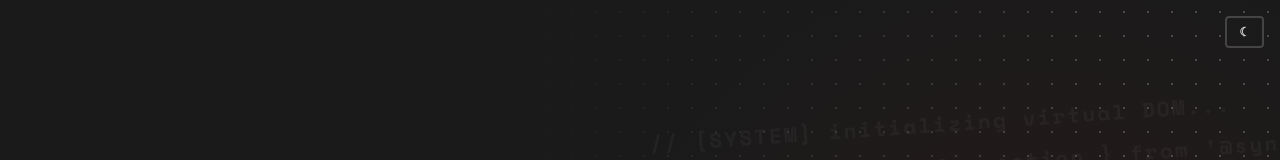
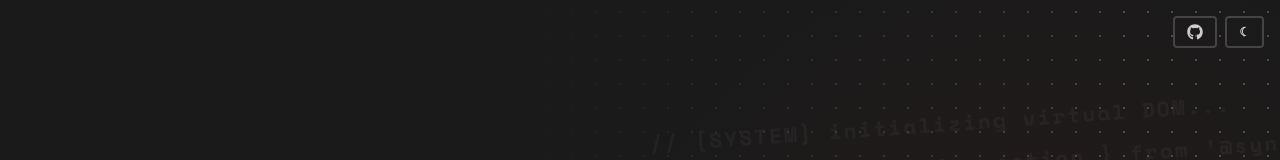
Before and after one commit to void-57/SynCode, a React (Vite) app in the folder frontend/: page / in a window 1280 px wide. Shown: the top 160 px of the page. Built offline with nearby package versions, Linux system fonts and the light colour scheme.

Commit message:
feat: add GitHub profile link JoinRoom component

```diff
--- a/frontend/package.json
+++ b/frontend/package.json
@@ -14,6 +14,7 @@
     "@tailwindcss/vite": "^4.2.1",
     "react": "^19.2.0",
     "react-dom": "^19.2.0",
+    "react-icons": "^5.6.0",
     "socket.io-client": "^4.8.3",
     "tailwindcss": "^4.2.1"
   },
--- a/frontend/src/components/JoinRoom.jsx
+++ b/frontend/src/components/JoinRoom.jsx
@@ -1,5 +1,6 @@
 import React, { useState, useEffect, useRef, useContext } from "react";
 import { RoomContext } from "../context/Room";
+import { FaGithub } from "react-icons/fa";
 
 const UserItem = ({ user, isDark }) => {
   const [hovered, setHovered] = useState(false);
@@ -160,9 +161,23 @@ async function bootstrap() {
 }`}
         </pre>
       </div>
+      <div className="absolute top-4 right-4 z-30 flex items-center gap-2">
+        <a
+          href="https://github.com/void-57"
+          target="_blank"
+          rel="noopener noreferrer"
+          className={`flex items-center justify-center px-3 py-1.5 border-2 rounded transition-all ${
+            isDark
+              ? "border-[#444] text-[#ccc] bg-transparent hover:bg-white hover:text-black"
+              : "border-black text-black bg-transparent hover:bg-black hover:text-white"
+          }`}
+          aria-label="GitHub Profile"
+        >
+          <FaGithub size={16} />
+        </a>
         <button
           onClick={toggleDark}
-        className={`absolute top-4 right-4 z-30 px-3 py-1.5 text-xs font-bold border-2 rounded transition-all cursor-pointer ${
+          className={`px-3 py-1.5 text-xs font-bold border-2 rounded transition-all cursor-pointer ${
             isDark
               ? "border-[#444] text-[#ccc] bg-transparent hover:bg-white hover:text-black"
               : "border-black text-black bg-transparent hover:bg-black hover:text-white"
@@ -170,6 +185,7 @@ async function bootstrap() {
         >
           {isDark ? "☾" : "☀︎"}
         </button>
+      </div>
 
       <div className="grow flex flex-col justify-center px-8 md:px-16 lg:px-24 z-10 relative">
         <div className="mb-4 flex items-center gap-4">
```
Also changed, not shown: 1 other file (tests, documents, lock files or other folders). Lines whose indentation alone changed are shown as unchanged.
